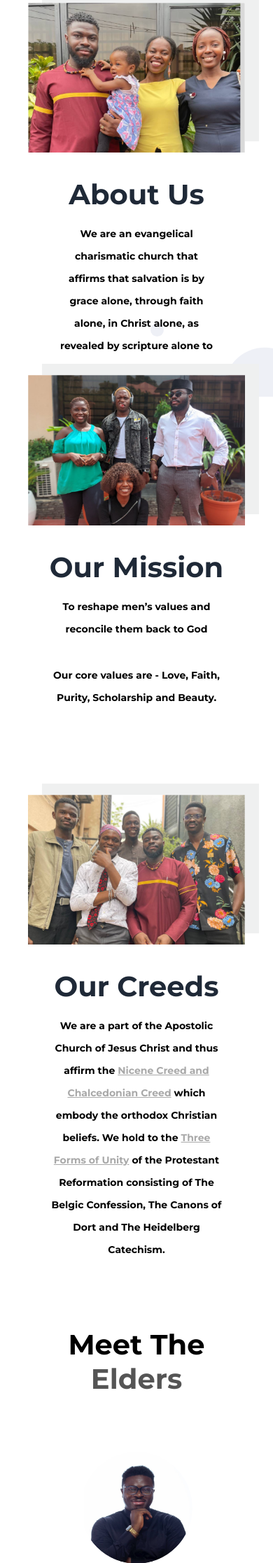
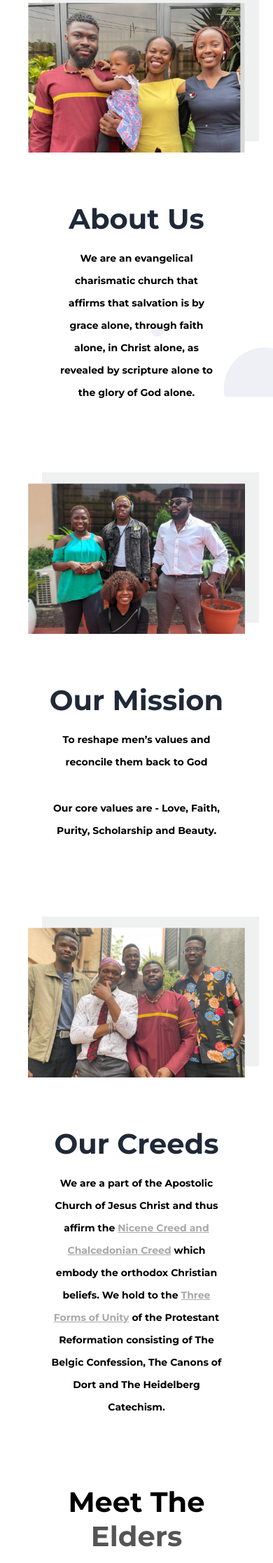
Before and after one commit to TEC-website/TEC-website, a Django app: page /about/ in a window 390 px wide. Shown: the part 277-2511 px from the top of the page at 70% size. Run offline with Django 5.2, Linux system fonts and the light colour scheme; some libraries are stand-ins or nearby versions.

Commit message:
fix spacings

```diff
--- a/static/about.css
+++ b/static/about.css
@@ -6,6 +6,7 @@
   justify-content: space-between;
   flex-grow: 1;
   padding-bottom: 40px;
+  gap: 35px;
 }
 
 .home-main-section .img-wrapper {
@@ -14,7 +15,6 @@
   display: flex;
   align-items: stretch;
   justify-content: flex-end;
-  width: 672.46px;
   height: 465.44px;
 
 }
@@ -45,6 +45,7 @@
     flex-direction: column-reverse;
     justify-content: space-between;
     padding-bottom: 120px;
+    margin-bottom: 120px;
   }
 
   .home-main-section .img-wrapper {
@@ -73,7 +74,8 @@
   .separate {
     display: flex;
     flex-direction: column;
-    justify-content: space-between;
+    justify-content: center;
+    margin-bottom: 0;
   }
 
   .separate .img-wrapper {
@@ -95,8 +97,8 @@
 
   }
 
-  .separate {
-    justify-content: center;
+  .last-child-section {
+    margin-bottom: 0;
   }
 }
 
--- a/templates/about.html
+++ b/templates/about.html
@@ -65,7 +65,7 @@
                 </span>
             </div>
         </section>
-        <section class="home-main-section" id="main-sec">
+        <section class="home-main-section last-child-section" id="main-sec">
             <div class="call-to-action">
                 <h1 class="title">Our Creeds</h1>
                 <span class="subtitle-iii">
@@ -93,7 +93,7 @@ Heidelberg Catechism.
             <span class="gray-text">Elders</span>
         </div>
 
-        <div class="row">
+        <div class="row" style="margin-bottom: 50px">
             <div class="column">
                 <div class="card">
                     <div class="profile-pic">
```
